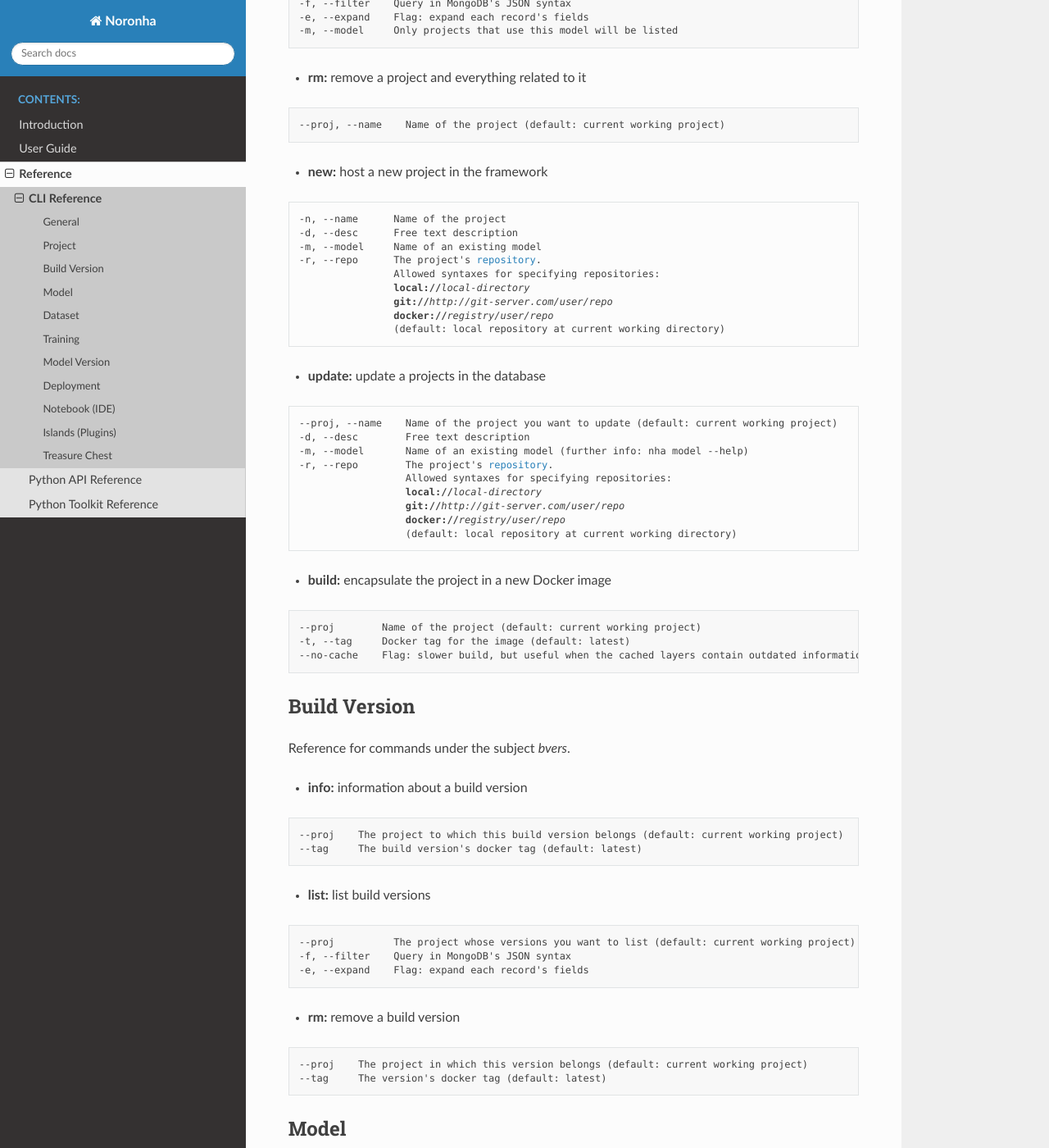
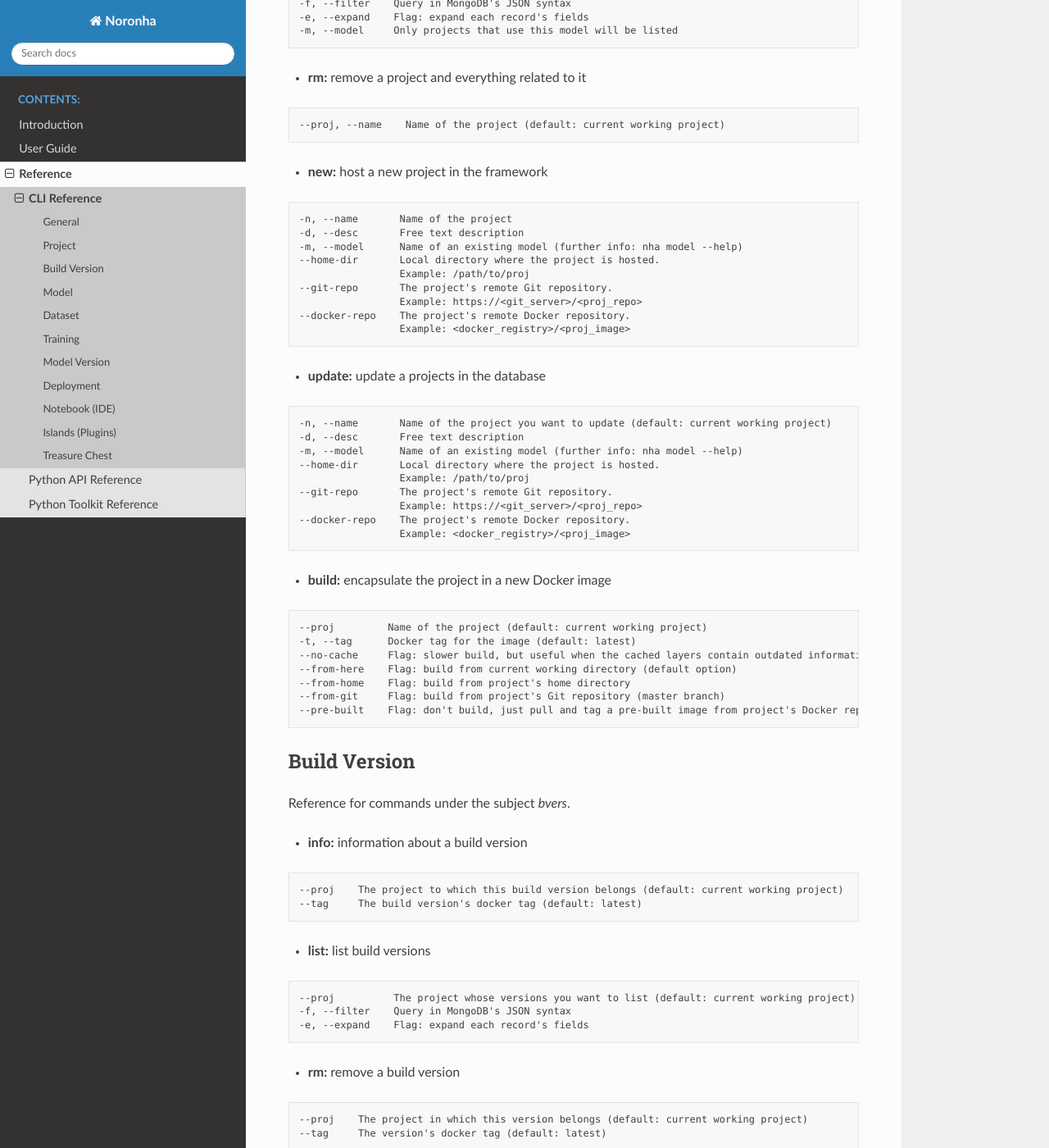
Before and after one commit to noronha-dataops/noronha, a Sphinx documentation site: the page built from docs/source/reference/cli.rst, in a window 1280 px wide and 1400 px high, scrolled down 1281 px. Shown: the whole window at 82% size. Built offline with Sphinx 7.4.7 and the Read the Docs theme 2.0.0, drawn with Linux system fonts in a browser that asks for light colours.

Commit message:
documenting proj repos (new behaviour) and publisher

```diff
--- a/docs/source/reference/cli.rst
+++ b/docs/source/reference/cli.rst
@@ -66,37 +66,42 @@ Reference for commands under the subject *proj*.
 
 .. parsed-literal::
 
-    -n, --name      Name of the project
-    -d, --desc      Free text description
-    -m, --model     Name of an existing model
-    -r, --repo      The project's :ref:`repository <project-repositories>`.
-                    Allowed syntaxes for specifying repositories:
-                    **local://**\ *local-directory*
-                    **git://**\ *http://git-server.com/user/repo*
-                    **docker://**\ *registry/user/repo*
-                    (default: local repository at current working directory)
+    -n, --name       Name of the project
+    -d, --desc       Free text description
+    -m, --model      Name of an existing model (further info: nha model --help)
+    --home-dir       Local directory where the project is hosted.
+                     Example: /path/to/proj
+    --git-repo       The project's remote Git repository.
+                     Example: https://<git_server>/<proj_repo>
+    --docker-repo    The project's remote Docker repository.
+                     Example: <docker_registry>/<proj_image>
 
 - **update:** update a projects in the database
 
 .. parsed-literal::
 
-    --proj, --name    Name of the project you want to update (default: current working project)
-    -d, --desc        Free text description
-    -m, --model       Name of an existing model (further info: nha model --help)
-    -r, --repo        The project's :ref:`repository <project-repositories>`.
-                      Allowed syntaxes for specifying repositories:
-                      **local://**\ *local-directory*
-                      **git://**\ *http://git-server.com/user/repo*
-                      **docker://**\ *registry/user/repo*
-                      (default: local repository at current working directory)
+    -n, --name       Name of the project you want to update (default: current working project)
+    -d, --desc       Free text description
+    -m, --model      Name of an existing model (further info: nha model --help)
+    --home-dir       Local directory where the project is hosted.
+                     Example: /path/to/proj
+    --git-repo       The project's remote Git repository.
+                     Example: https://<git_server>/<proj_repo>
+    --docker-repo    The project's remote Docker repository.
+                     Example: <docker_registry>/<proj_image>
 
 - **build:** encapsulate the project in a new Docker image
 
 .. parsed-literal::
 
-    --proj        Name of the project (default: current working project)
-    -t, --tag     Docker tag for the image (default: latest)
-    --no-cache    Flag: slower build, but useful when the cached layers contain outdated information
+    --proj         Name of the project (default: current working project)
+    -t, --tag      Docker tag for the image (default: latest)
+    --no-cache     Flag: slower build, but useful when the cached layers contain outdated information
+    --from-here    Flag: build from current working directory (default option)
+    --from-home    Flag: build from project's home directory
+    --from-git     Flag: build from project's Git repository (master branch)
+    --pre-built    Flag: don't build, just pull and tag a pre-built image from project's Docker repository
+
 
 Build Version
 =============
--- a/docs/source/reference/toolkit.rst
+++ b/docs/source/reference/toolkit.rst
@@ -20,7 +20,9 @@ Reference for functions inside the `shortcuts module <https://gitlab.eva.bot/ass
 
 Publish
 =======
-# TODO
+Reference for the model publisher, which can be found in the `publish module <https://gitlab.eva.bot/asseteva/noronha-dataops/blob/master/noronha/tools/publish.py>`_.
+
+.. autoclass:: noronha.tools.publish.Publisher
 
 Online
 ======
```
Also changed, not shown: docs/source/guide/concepts.rst (+8 -5 lines), docs/source/guide/data_model.rst (+5 -2 lines), 2 other files.
